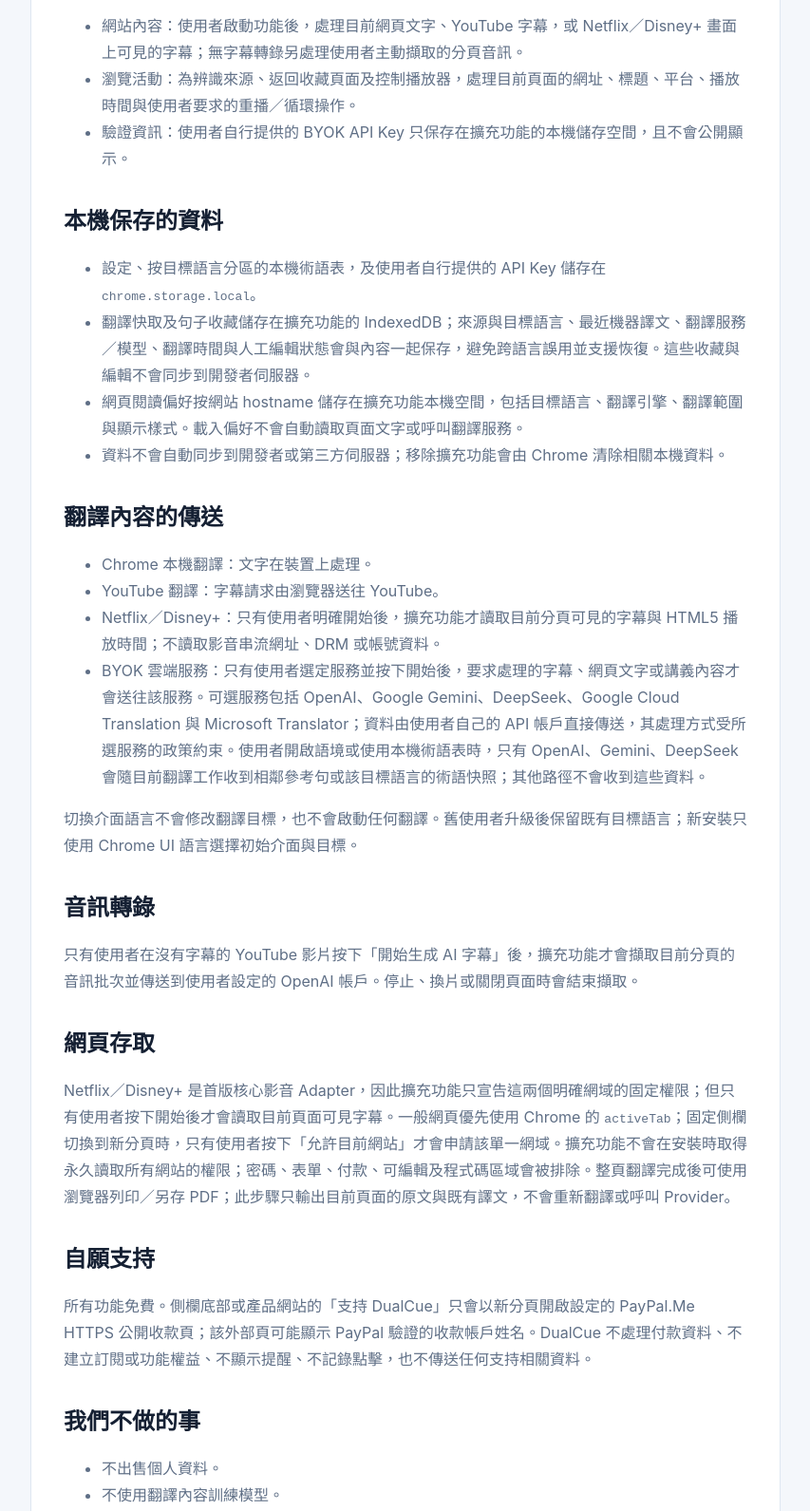
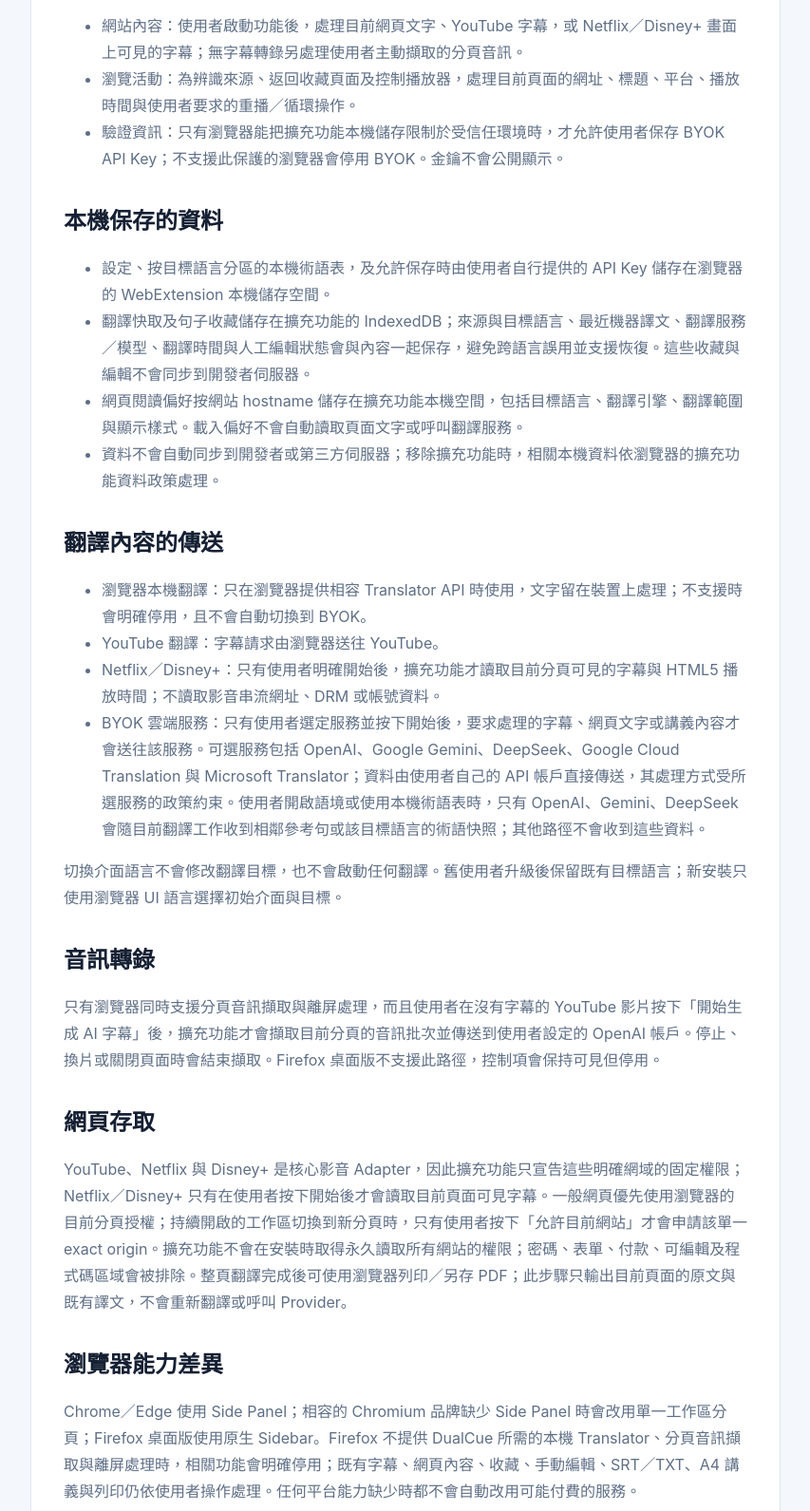
Before and after one commit to Craighsieh/bilingual-learning-assistant-site, a plain HTML site: page privacy.html in a window 1280 px wide. Shown: the part 524-2115 px from the top of the page at 95% size, without its empty margins (213-1066 px from the left). Drawn offline with Linux system fonts and the light colour scheme.

Commit message:
docs: cover cross-browser privacy behavior

```diff
--- a/privacy.html
+++ b/privacy.html
@@ -19,33 +19,35 @@
         <ul>
           <li>網站內容：使用者啟動功能後，處理目前網頁文字、YouTube 字幕，或 Netflix／Disney+ 畫面上可見的字幕；無字幕轉錄另處理使用者主動擷取的分頁音訊。</li>
           <li>瀏覽活動：為辨識來源、返回收藏頁面及控制播放器，處理目前頁面的網址、標題、平台、播放時間與使用者要求的重播／循環操作。</li>
-          <li>驗證資訊：使用者自行提供的 BYOK API Key 只保存在擴充功能的本機儲存空間，且不會公開顯示。</li>
+          <li>驗證資訊：只有瀏覽器能把擴充功能本機儲存限制於受信任環境時，才允許使用者保存 BYOK API Key；不支援此保護的瀏覽器會停用 BYOK。金鑰不會公開顯示。</li>
         </ul>
         <h2>本機保存的資料</h2>
         <ul>
-          <li>設定、按目標語言分區的本機術語表，及使用者自行提供的 API Key 儲存在 <code>chrome.storage.local</code>。</li>
+          <li>設定、按目標語言分區的本機術語表，及允許保存時由使用者自行提供的 API Key 儲存在瀏覽器的 WebExtension 本機儲存空間。</li>
           <li>翻譯快取及句子收藏儲存在擴充功能的 IndexedDB；來源與目標語言、最近機器譯文、翻譯服務／模型、翻譯時間與人工編輯狀態會與內容一起保存，避免跨語言誤用並支援恢復。這些收藏與編輯不會同步到開發者伺服器。</li>
           <li>網頁閱讀偏好按網站 hostname 儲存在擴充功能本機空間，包括目標語言、翻譯引擎、翻譯範圍與顯示樣式。載入偏好不會自動讀取頁面文字或呼叫翻譯服務。</li>
-          <li>資料不會自動同步到開發者或第三方伺服器；移除擴充功能會由 Chrome 清除相關本機資料。</li>
+          <li>資料不會自動同步到開發者或第三方伺服器；移除擴充功能時，相關本機資料依瀏覽器的擴充功能資料政策處理。</li>
         </ul>
         <h2>翻譯內容的傳送</h2>
         <ul>
-          <li>Chrome 本機翻譯：文字在裝置上處理。</li>
+          <li>瀏覽器本機翻譯：只在瀏覽器提供相容 Translator API 時使用，文字留在裝置上處理；不支援時會明確停用，且不會自動切換到 BYOK。</li>
           <li>YouTube 翻譯：字幕請求由瀏覽器送往 YouTube。</li>
           <li>Netflix／Disney+：只有使用者明確開始後，擴充功能才讀取目前分頁可見的字幕與 HTML5 播放時間；不讀取影音串流網址、DRM 或帳號資料。</li>
           <li>BYOK 雲端服務：只有使用者選定服務並按下開始後，要求處理的字幕、網頁文字或講義內容才會送往該服務。可選服務包括 OpenAI、Google Gemini、DeepSeek、Google Cloud Translation 與 Microsoft Translator；資料由使用者自己的 API 帳戶直接傳送，其處理方式受所選服務的政策約束。使用者開啟語境或使用本機術語表時，只有 OpenAI、Gemini、DeepSeek 會隨目前翻譯工作收到相鄰參考句或該目標語言的術語快照；其他路徑不會收到這些資料。</li>
         </ul>
-        <p>切換介面語言不會修改翻譯目標，也不會啟動任何翻譯。舊使用者升級後保留既有目標語言；新安裝只使用 Chrome UI 語言選擇初始介面與目標。</p>
+        <p>切換介面語言不會修改翻譯目標，也不會啟動任何翻譯。舊使用者升級後保留既有目標語言；新安裝只使用瀏覽器 UI 語言選擇初始介面與目標。</p>
         <h2>音訊轉錄</h2>
-        <p>只有使用者在沒有字幕的 YouTube 影片按下「開始生成 AI 字幕」後，擴充功能才會擷取目前分頁的音訊批次並傳送到使用者設定的 OpenAI 帳戶。停止、換片或關閉頁面時會結束擷取。</p>
+        <p>只有瀏覽器同時支援分頁音訊擷取與離屏處理，而且使用者在沒有字幕的 YouTube 影片按下「開始生成 AI 字幕」後，擴充功能才會擷取目前分頁的音訊批次並傳送到使用者設定的 OpenAI 帳戶。停止、換片或關閉頁面時會結束擷取。Firefox 桌面版不支援此路徑，控制項會保持可見但停用。</p>
         <h2>網頁存取</h2>
-        <p>Netflix／Disney+ 是首版核心影音 Adapter，因此擴充功能只宣告這兩個明確網域的固定權限；但只有使用者按下開始後才會讀取目前頁面可見字幕。一般網頁優先使用 Chrome 的 <code>activeTab</code>；固定側欄切換到新分頁時，只有使用者按下「允許目前網站」才會申請該單一網域。擴充功能不會在安裝時取得永久讀取所有網站的權限；密碼、表單、付款、可編輯及程式碼區域會被排除。整頁翻譯完成後可使用瀏覽器列印／另存 PDF；此步驟只輸出目前頁面的原文與既有譯文，不會重新翻譯或呼叫 Provider。</p>
+        <p>YouTube、Netflix 與 Disney+ 是核心影音 Adapter，因此擴充功能只宣告這些明確網域的固定權限；Netflix／Disney+ 只有在使用者按下開始後才會讀取目前頁面可見字幕。一般網頁優先使用瀏覽器的目前分頁授權；持續開啟的工作區切換到新分頁時，只有使用者按下「允許目前網站」才會申請該單一 exact origin。擴充功能不會在安裝時取得永久讀取所有網站的權限；密碼、表單、付款、可編輯及程式碼區域會被排除。整頁翻譯完成後可使用瀏覽器列印／另存 PDF；此步驟只輸出目前頁面的原文與既有譯文，不會重新翻譯或呼叫 Provider。</p>
+        <h2>瀏覽器能力差異</h2>
+        <p>Chrome／Edge 使用 Side Panel；相容的 Chromium 品牌缺少 Side Panel 時會改用單一工作區分頁；Firefox 桌面版使用原生 Sidebar。Firefox 不提供 DualCue 所需的本機 Translator、分頁音訊擷取與離屏處理時，相關功能會明確停用；既有字幕、網頁內容、收藏、手動編輯、SRT／TXT、A4 講義與列印仍依使用者操作處理。任何平台能力缺少時都不會自動改用可能付費的服務。</p>
         <h2>自願支持</h2>
         <p>所有功能免費。側欄底部或產品網站的「支持 DualCue」只會以新分頁開啟設定的 PayPal.Me HTTPS 公開收款頁；該外部頁可能顯示 PayPal 驗證的收款帳戶姓名。DualCue 不處理付款資料、不建立訂閱或功能權益、不顯示提醒、不記錄點擊，也不傳送任何支持相關資料。</p>
         <h2>我們不做的事</h2>
         <ul><li>不出售個人資料。</li><li>不使用翻譯內容訓練模型。</li><li>不把 API Key 寫入日誌、下載、測試或原始碼。</li><li>不在沒有明確操作時呼叫付費 API。</li></ul>
-        <h2>Chrome Web Store Limited Use</h2>
-        <p>DualCue 對使用者資料的使用遵守 Chrome Web Store User Data Policy，包括 Limited Use requirements。資料只用於提供或改善雙語字幕、翻譯、收藏與學習講義這個單一學習用途；不會用於個人化廣告、信用評估或資料轉售，也不允許開發者人工閱覽使用者內容，法律要求或使用者為特定支援明確同意的情況除外。從 Google API 收到的資訊同樣遵守上述政策與限制。</p>
+        <h2>商店政策與資料限制</h2>
+        <p>無論從 Chrome Web Store、Microsoft Edge Add-ons 或 Firefox Add-ons 安裝，資料都只用於提供或改善雙語字幕、翻譯、收藏與學習講義這個單一學習用途；不會用於個人化廣告、信用評估或資料轉售，也不允許開發者人工閱覽使用者內容，法律要求或使用者為特定支援明確同意的情況除外。Chrome Web Store 版本另遵守 Chrome Web Store User Data Policy 與 Limited Use requirements；從 Google API 收到的資訊同樣遵守上述政策與限制。</p>
         <h2>聯絡方式</h2>
         <p>常見問題與支援入口位於 <a href="faq.html">DualCue FAQ／支援頁</a>；其他問題可透過 <a href="https://github.com/Craighsieh">開發者 GitHub 頁面</a>聯絡。</p>
       </article>
```
